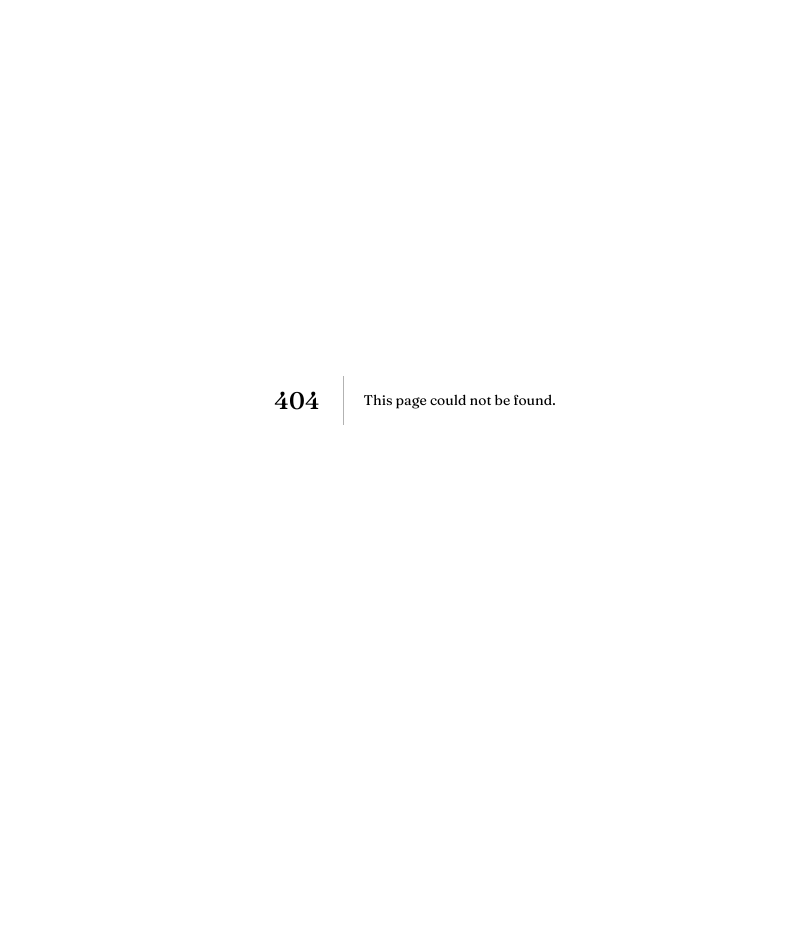
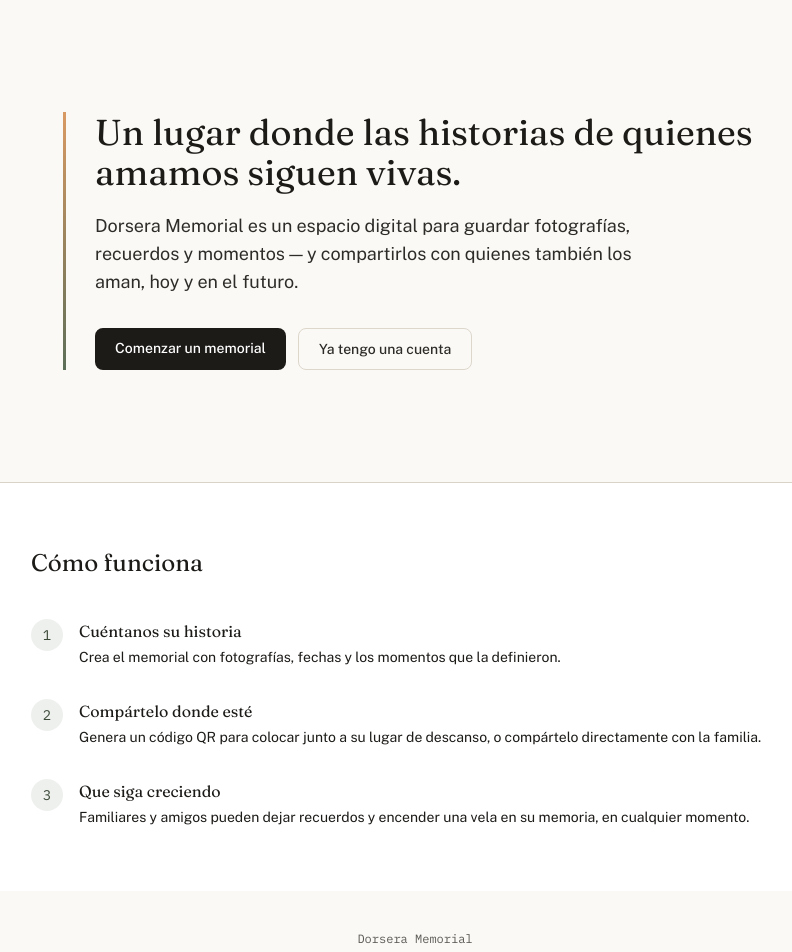
Before and after one commit to pacarrascom/memorial-digital, a Next.js app in the folder dorsera-memorial-repo/apps-web/: page / in a window 1280 px wide. Before the commit this address had no page. Shown: the top 952 px of the page, without its empty margins (225-1017 px from the left). Before the commit the page ends 800 px from the top, so only its background shows below. Built offline with nearby package versions, Linux system fonts and the light colour scheme; no server answers.

Commit message:
feat: landing pública con arquitectura emocional (Fase A)

```diff
--- /dev/null
+++ b/dorsera-memorial-repo/apps-web/app/page.tsx
@@ -0,0 +1,93 @@
+import { redirect } from 'next/navigation';
+import Link from 'next/link';
+import { createClient } from '@/lib/supabase/server';
+
+export default async function HomePage() {
+  const supabase = await createClient();
+  const { data: { user } } = await supabase.auth.getUser();
+
+  if (user) {
+    redirect('/admin');
+  }
+
+  return (
+    <main>
+      <section className="mx-auto max-w-3xl px-6 py-20 sm:px-8 sm:py-28">
+        <div className="ribbon-of-light pl-8">
+          <h1 className="text-3xl leading-tight text-ink-900 sm:text-4xl">
+            Un lugar donde las historias de quienes amamos siguen vivas.
+          </h1>
+          <p className="mt-5 max-w-xl text-base text-ink-700 sm:text-lg">
+            Dorsera Memorial es un espacio digital para guardar fotografías, recuerdos
+            y momentos — y compartirlos con quienes también los aman, hoy y en el futuro.
+          </p>
+
+          <div className="mt-8 flex flex-wrap gap-3">
+            <Link
+              href="/register"
+              className="rounded-lg bg-ink-900 px-5 py-2.5 text-sm font-medium text-white transition hover:bg-ink-700"
+            >
+              Comenzar un memorial
+            </Link>
+            <Link
+              href="/login"
+              className="rounded-lg border border-stone-300 px-5 py-2.5 text-sm font-medium text-ink-700 transition hover:bg-stone-100"
+            >
+              Ya tengo una cuenta
+            </Link>
+          </div>
+        </div>
+      </section>
+
+      <section className="border-t border-ash bg-white px-6 py-16 sm:px-8">
+        <div className="mx-auto max-w-3xl">
+          <h2 className="mb-10 text-xl text-ink-900 sm:text-2xl">Cómo funciona</h2>
+
+          <ol className="space-y-8">
+            <li className="flex gap-4">
+              <span className="flex h-8 w-8 shrink-0 items-center justify-center rounded-full bg-moss-600/10 font-mono text-sm text-moss-800">
+                1
+              </span>
+              <div>
+                <h3 className="text-base text-ink-900">Cuéntanos su historia</h3>
+                <p className="mt-1 text-sm text-ink-600">
+                  Crea el memorial con fotografías, fechas y los momentos que la definieron.
+                </p>
+              </div>
+            </li>
+
+            <li className="flex gap-4">
+              <span className="flex h-8 w-8 shrink-0 items-center justify-center rounded-full bg-moss-600/10 font-mono text-sm text-moss-800">
+                2
+              </span>
+              <div>
+                <h3 className="text-base text-ink-900">Compártelo donde esté</h3>
+                <p className="mt-1 text-sm text-ink-600">
+                  Genera un código QR para colocar junto a su lugar de descanso,
+                  o compártelo directamente con la familia.
+                </p>
+              </div>
+            </li>
+
+            <li className="flex gap-4">
+              <span className="flex h-8 w-8 shrink-0 items-center justify-center rounded-full bg-moss-600/10 font-mono text-sm text-moss-800">
+                3
+              </span>
+              <div>
+                <h3 className="text-base text-ink-900">Que siga creciendo</h3>
+                <p className="mt-1 text-sm text-ink-600">
+                  Familiares y amigos pueden dejar recuerdos y encender una vela
+                  en su memoria, en cualquier momento.
+                </p>
+              </div>
+            </li>
+          </ol>
+        </div>
+      </section>
+
+      <footer className="px-6 py-10 text-center sm:px-8">
+        <p className="font-mono text-xs text-ink-400">Dorsera Memorial</p>
+      </footer>
+    </main>
+  );
+}
```
